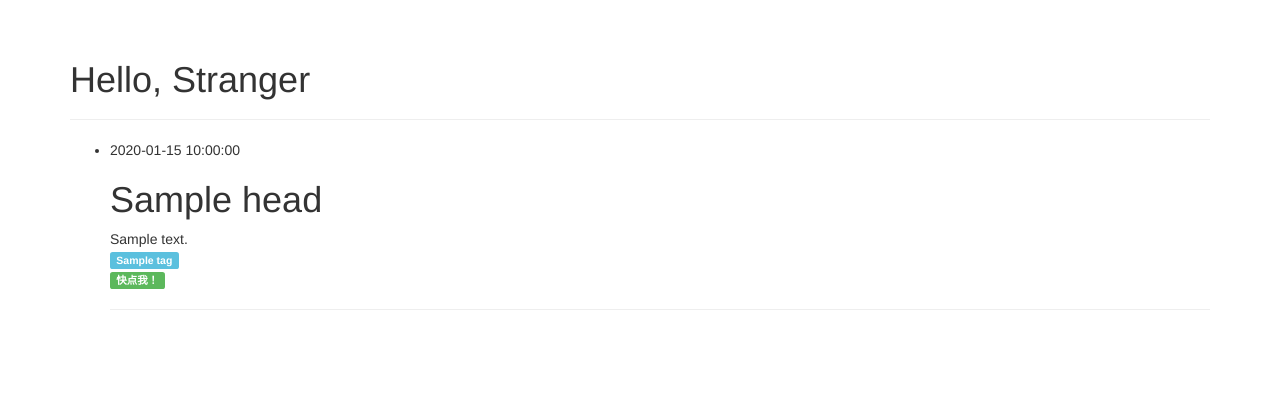
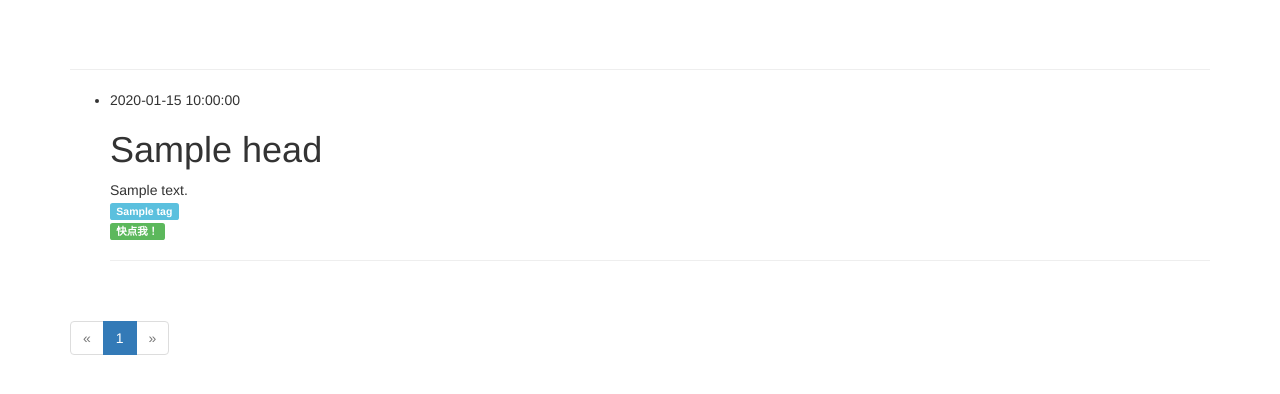
Before and after one commit to huybery/-sunglasses-huybery-blog, a Python web app: template app/templates/index.html in a window 1280 px wide. Shown: the part 52-446 px from the top of the page. Run offline with Jinja, Linux system fonts and the light colour scheme; the template is opened without the code that fills it: most values are stand-ins (such as "Sample title", 1, 10 or a date in 2020); some libraries are stand-ins or nearby versions.

Commit message:
增加分页

```diff
--- /dev/null
+++ b/app/templates/_macros.html
@@ -0,0 +1,29 @@
+{% macro pagination_widget(pagination, endpoint) %}
+<ul class="pagination">
+    <li{% if not pagination.has_prev %} class="disabled"{% endif %}>
+        <a href="{% if pagination.has_prev %}{{ url_for(endpoint, page=pagination.prev_num, **kwargs) }}{% else %}#{% endif %}">
+            &laquo;
+        </a>
+    </li>
+    {% for p in pagination.iter_pages() %}
+        {% if p %}
+            {% if p == pagination.page %}
+            <li class="active">
+                <a href="{{ url_for(endpoint, page = p, **kwargs) }}">{{ p }}</a>
+            </li>
+            {% else %}
+            <li>
+                <a href="{{ url_for(endpoint, page = p, **kwargs) }}">{{ p }}</a>
+            </li>
+            {% endif %}
+        {% else %}
+        <li class="disabled"><a href="#">&hellip;</a></li>
+        {% endif %}
+    {% endfor %}
+    <li{% if not pagination.has_next %} class="disabled"{% endif %}>
+        <a href="{% if pagination.has_next %}{{ url_for(endpoint, page=pagination.next_num, **kwargs) }}{% else %}#{% endif %}">
+            &raquo;
+        </a>
+    </li>
+</ul>
+{% endmacro %}
--- a/app/templates/index.html
+++ b/app/templates/index.html
@@ -1,14 +1,17 @@
 {% extends "base.html" %}
 {% import "bootstrap/wtf.html" as wtf %}
+{% import "_macros.html" as macros %}
 {% block title %}uybery{% endblock %}
 
 {% block page_content %}
 <div class="page-header">
-    <h1>Hello,
+    <h1>
         {% if current_user.is_authenticated %}
-            {{ current_user.username }}</h1>
+             (づ￣ ³￣)づ  {{ current_user.username }}
+            </h1>
+            <p>主人么么哒</p>
             {{ wtf.quick_form(form) }}
-        <p>{% else %}Stranger{% endif %}</p>
+        {% endif %}
 </div>
 <ul class="posts">
     {% for post in posts %}
@@ -36,6 +39,9 @@
         <hr />
     {% endfor %}
 </ul>
+<div class="pagination">
+    {{ macros.pagination_widget(pagination,'.index') }}
+</div>
 {% endblock %}
 
 {% block scripts %}
```
Also changed, not shown: app/main/views.py (+8 -3 lines), data.sqlite.
